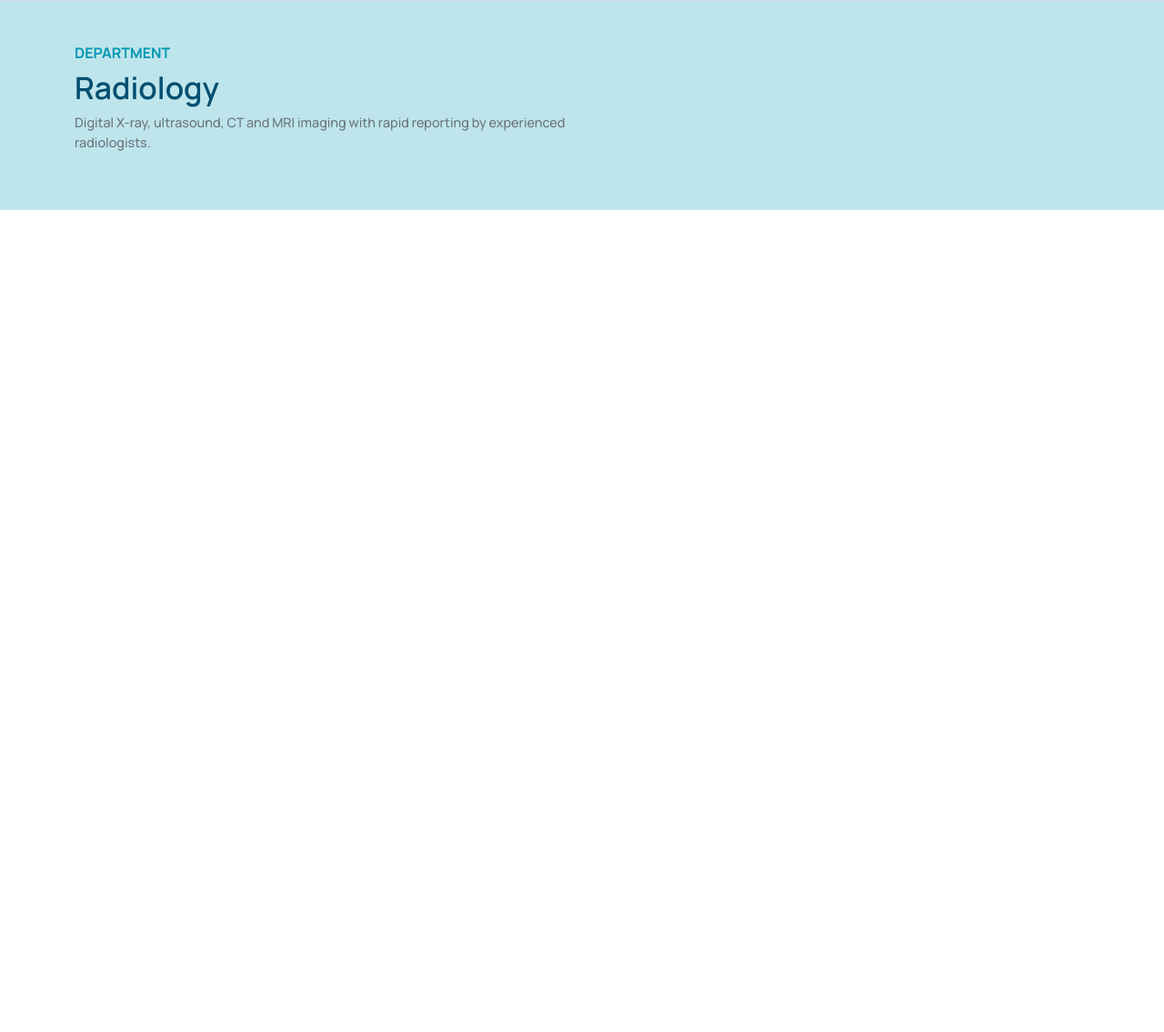
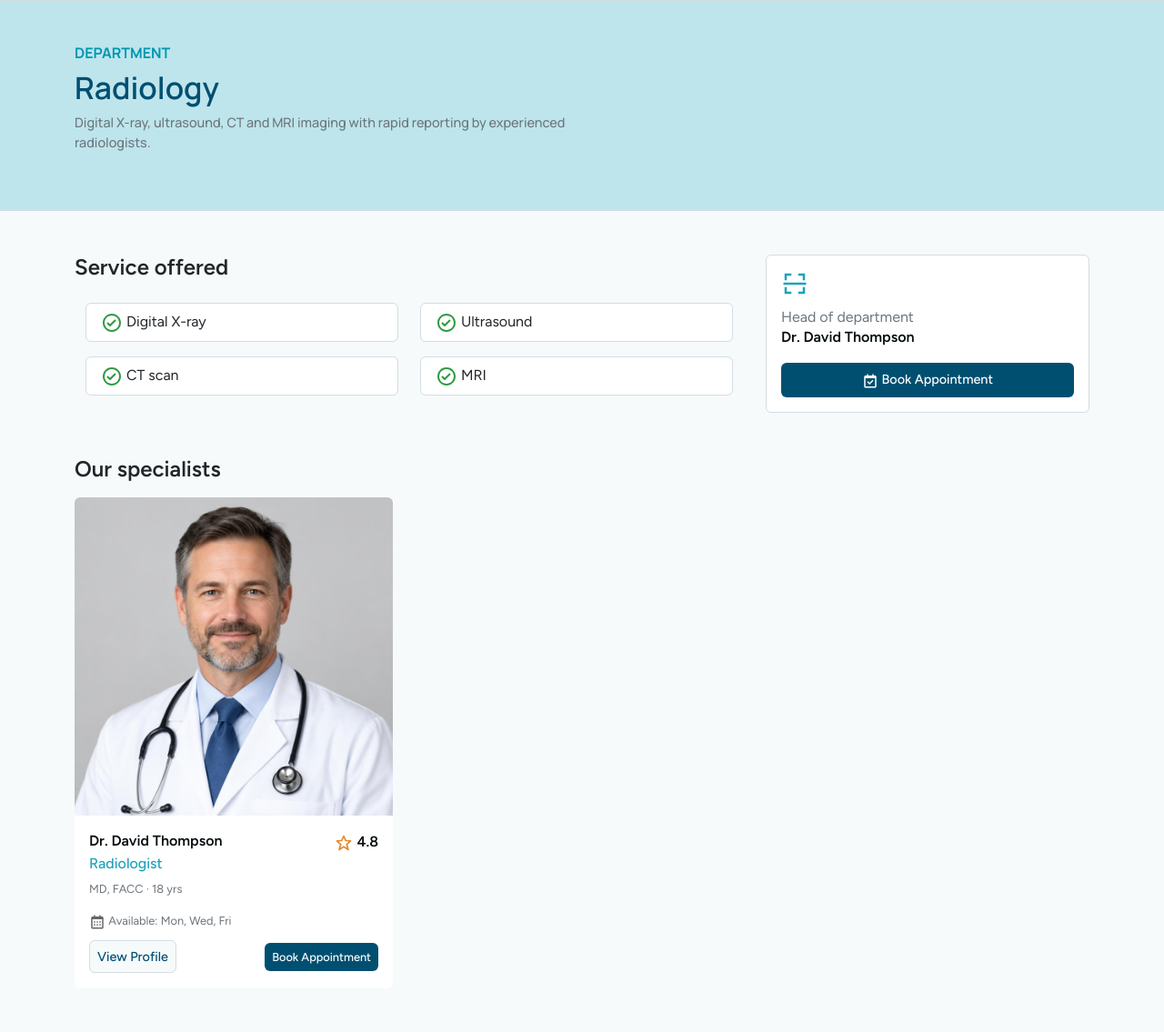
Before and after one commit to CodeOmari/NovaCare, a Django app: page /departments/radiology in a window 1280 px wide. Shown: the part 98-1233 px from the top of the page at 91% size. Before the commit the page ends 329 px from the top, so only its background shows below. Run offline with Django 5.2, Linux system fonts and the light colour scheme; some libraries are stand-ins or nearby versions.

Commit message:
update radiology department template to include head of department, services offered, and doctor details

```diff
--- a/Novacare/templates/radiology.html
+++ b/Novacare/templates/radiology.html
@@ -21,4 +21,95 @@
             </p>
         </div>
     </div>
+
+     <div class="container-fluid  department-services">
+        <div class="container mt-5">
+            <div class="row">
+                <div class="col-sm-8">
+                    <div class="service-offered">
+                        <h5 class="pb-3">Service offered</h5>
+                        <div class="container">
+                            <div class="row">
+                                {% for service in radiologywork %}
+                                    <div class="col-sm-6">
+                                        <div class="service-container rounded mb-3 pt-2 pb-2 ps-3 pe-3">
+                                            {{ service.icon|safe }}
+                                            {{ service.service }}
+                                        </div>
+                                    </div>
+                                {% endfor%}
+                            </div>
+                        </div>
+                    </div>
+                </div>
+                <div class="col-sm-4">
+                    <div class="department-head rounded p-3 mb-5">
+                        <div class="department-head-details">
+                            <svg xmlns="http://www.w3.org/2000/svg" viewBox="0 0 24 24" width="30" height="30" fill="#1CA3BA">
+                                <path d="M9 5V3H3v6h2V5zm12 4V3h-6v2h4v4zm-2 10h-4v2h6v-6h-2zM5 15H3v6h6v-2H5zm-3-4h20v2H2z"/>
+                            </svg>
+
+                            <p class="text-secondary head-title">Head of department</p>
+                            <p class="doctor-name">Dr. David Thompson</p>
+                        </div>
+                        <div class="booking-appointment pt-2 pb-2 ps-3 pe-3 rounded d-flex align-items-center justify-content-center">
+                            <a href="" class="appointment-booking">
+                                <svg  xmlns="http://www.w3.org/2000/svg" width="18" height="18"
+                                    fill="currentColor" viewBox="0 0 24 24" >
+                                    <!--Boxicons v3.0.8 https://boxicons.com | License  https://docs.boxicons.com/free-->
+                                    <path d="M19 4h-2V2h-2v2H9V2H7v2H5c-1.1 0-2 .9-2 2v14c0 1.1.9 2 2 2h14c1.1 0 2-.9 2-2V6c0-1.1-.9-2-2-2M5 20V8h14V6v14z"></path><path d="m11 14.59-2.29-2.3-1.42 1.42 3.71 3.7 5.71-5.7-1.42-1.42z"></path>
+                                </svg>
+                                Book Appointment
+                            </a>
+                        </div>
+                    </div>
+                </div>
+            </div>
+        </div>
+    </div>
+    <div class="container-fluid our-specialist pb-5">
+        <div class="container specialist-details">
+            <h5 class="pb-2">Our specialists</h5>
+            <div class="details-container">
+                <img src="{% static 'images/doctor-2.jpg' %}" alt="doctors-img" class="img-fluid rounded-top doctor-image">
+                <div class="details-section rounded-bottom p-3">
+                    <div class="name d-flex align-items-start justify-content-between">
+                        <div class="left-section">
+                            <p class="doctor-names">Dr. David Thompson</p>
+                            <p class="role">Radiologist</p>
+                            <p class="text-secondary qualification">MD, FACC · 18 yrs</p>
+
+                            <p class="text-secondary availability-days">
+                                <svg  xmlns="http://www.w3.org/2000/svg" width="18" height="18"
+                                fill="#666" viewBox="0 0 24 24" >
+                                <!--Boxicons v3.0.8 https://boxicons.com | License  https://docs.boxicons.com/free-->
+                                <path d="M19 4h-2V2h-2v2H9V2H7v2H5c-1.1 0-2 .9-2 2v14c0 1.1.9 2 2 2h14c1.1 0 2-.9 2-2V6c0-1.1-.9-2-2-2M5 20V8h14V6v14z"></path><path d="M7 11h2v2H7zm4 0h2v2h-2zm4 0h2v2h-2zm-8 4h2v2H7zm4 0h2v2h-2zm4 0h2v2h-2z"></path>
+                                </svg>
+                                Available: Mon, Wed, Fri
+                            </p>
+                        </div>
+
+                        <div class="right-section">
+                            <div>
+                                <svg  xmlns="http://www.w3.org/2000/svg" width="20" height="20"
+                                    fill="#E58A28" viewBox="0 0 24 24" >
+                                    <!--Boxicons v3.0.8 https://boxicons.com | License  https://docs.boxicons.com/free-->
+                                    <path d="m4.83 12.49 2.04 1.83-.83 2.9-1 3.5c-.12.4.03.84.37 1.08.34.25.8.26 1.14.02l3-2L12 18.19l2.45 1.63 3 2a.99.99 0 0 0 1.14-.02c.34-.25.49-.68.37-1.08l-1-3.5-.83-2.9 2.04-1.83 2.5-2.25c.3-.27.41-.69.28-1.06-.13-.38-.47-.64-.87-.68l-3.15-.25-2.56-.2-2.47-5.46a.998.998 0 0 0-1.82 0L8.61 8.05l-2.56.2-3.15.25c-.4.03-.74.3-.87.68s-.02.8.28 1.06l2.5 2.25Zm1.39-2.25 2.52-.2.62-.05.59-.05.84-1.86 1.2-2.66 1.2 2.66.84 1.86.59.05.62.05 2.52.2.83.07-.77.69-2.5 2.25-.46.42.17.6 1.25 4.38-3.74-2.49-.55-.37-.55.37-3.74 2.49 1.25-4.38.17-.6-.46-.42L6.16 11l-.77-.69z"></path>
+                                </svg>
+                                <span class="rating">4.8</span>
+                            </div>
+                        </div>
+                    </div>
+                    <div class="profile-book d-flex align-items-center justify-content-between pb-2">
+                        <div>
+                            <a href="" class="view-profile p-2 rounded">View Profile</a>
+                        </div>
+                        <div>
+                            <a href="" class="book-appointment-link p-2 rounded">Book Appointment</a>
+                        </div>
+                    </div>
+                </div>
+            </div>
+        </div>
+    </div>
 {% endblock %}
```
